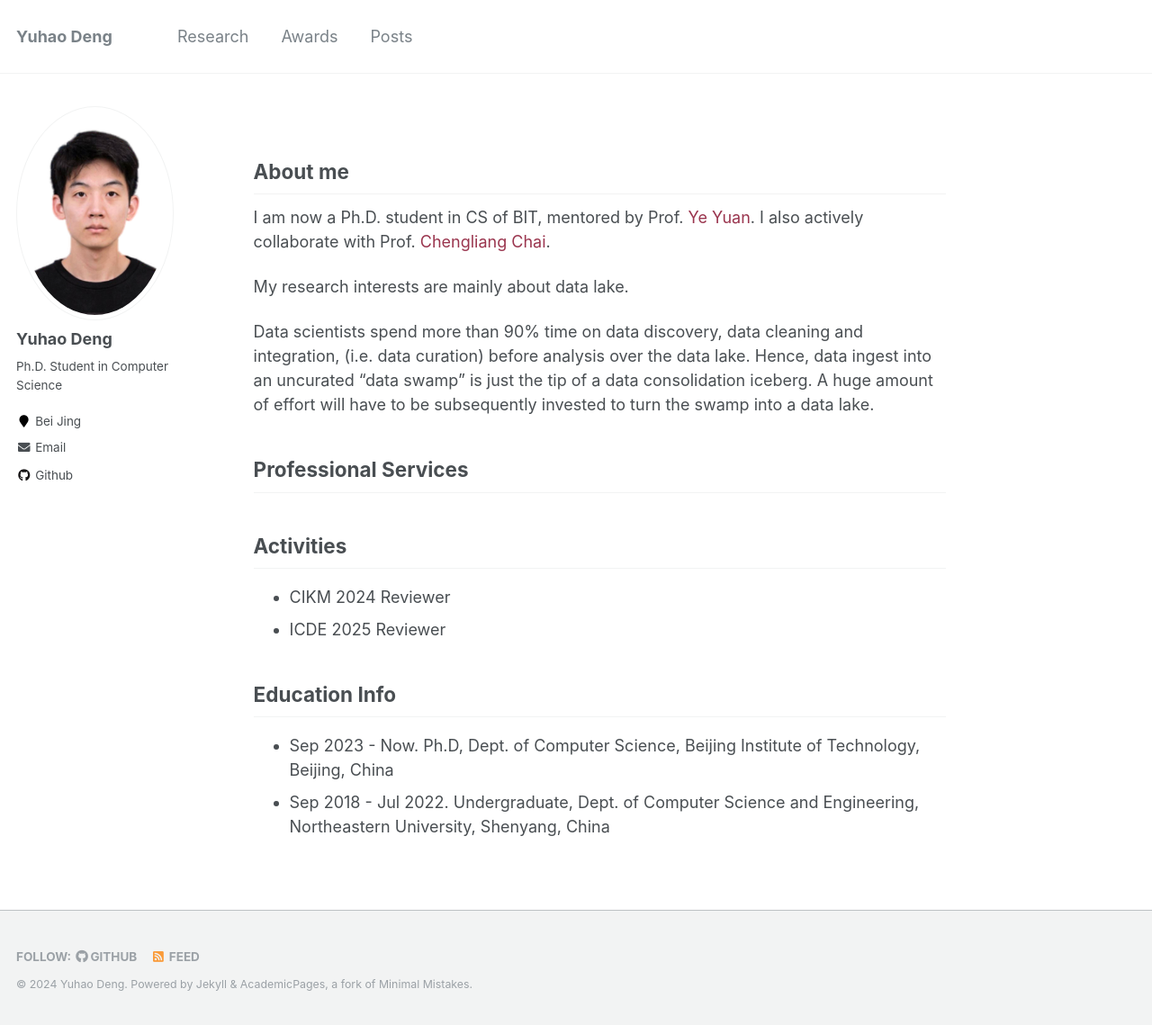
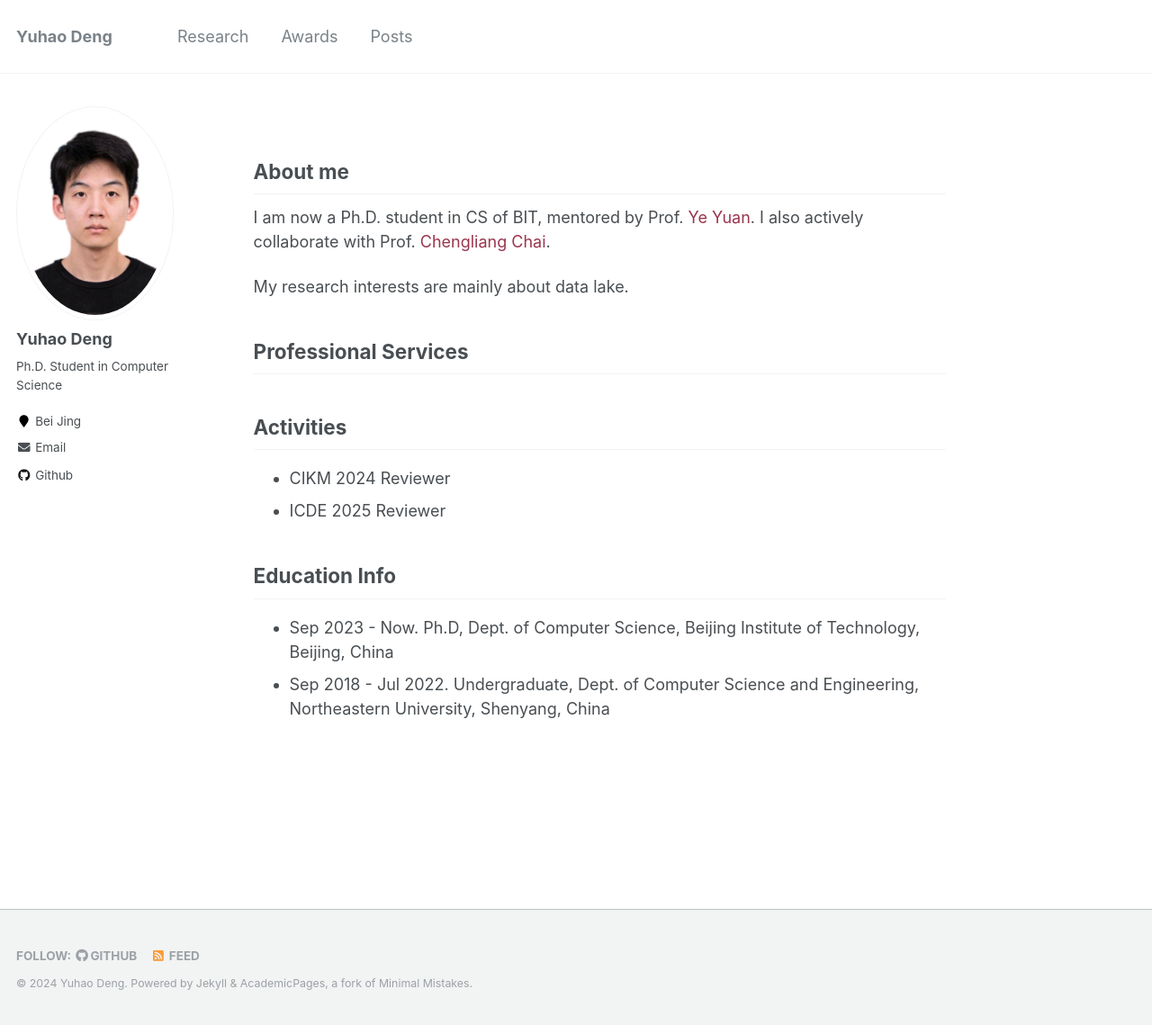
Before and after one commit to ddengyuhao/ddengyuhao.github.io, a Jekyll site: the page built from _pages/about.md, in a window 1280 px wide and 1139 px high. Shown: the whole window at 90% size. Built offline with Jekyll 4.4.1, drawn with Linux system fonts in a browser that asks for light colours.

Commit message:
Update about.md

```diff
--- a/_pages/about.md
+++ b/_pages/about.md
@@ -14,7 +14,8 @@ I am now a Ph.D. student in CS of BIT, mentored by Prof. <span style="color:rgb(
 
 My research interests are mainly about data lake.
 
-Data scientists spend more than 90% time on data discovery, data cleaning and integration, (i.e. data curation) before analysis over the data lake. Hence, data ingest into an uncurated "data swamp" is just the tip of a data consolidation iceberg. A huge amount of effort will have to be subsequently invested to turn the swamp into a data lake.
+<!-- Data scientists spend more than 90% time on data discovery, data cleaning and integration, (i.e. data curation) before analysis over the data lake. Hence, data ingest into an uncurated "data swamp" is just the tip of a data consolidation iceberg. A huge amount of effort will have to be subsequently invested to turn the swamp into a data lake.
+ -->
 
 
 ## Professional Services
```
